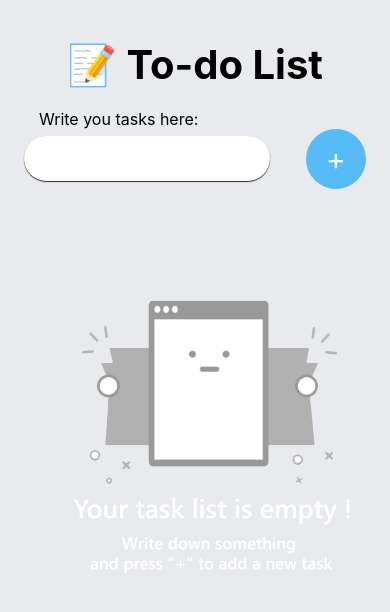
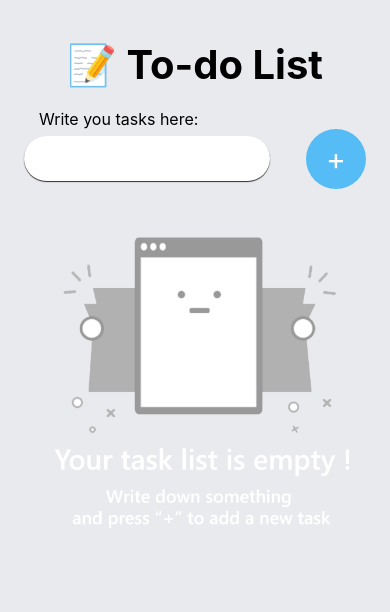
Before and after one commit to TonyQ2k3/react-todolist, a React Native app: screen / in a window 390 px wide. Shown: the top 612 px of the page. Built offline with nearby package versions, Linux system fonts and the light colour scheme.

Commit message:
Empty list image fix for iOS, Allow keyboard dismissal

```diff
--- a/components/ToDoList.jsx
+++ b/components/ToDoList.jsx
@@ -1,4 +1,4 @@
-import { StyleSheet, Text, View, TextInput, TouchableOpacity, TouchableWithoutFeedback, Keyboard, ScrollView, Image } from "react-native";
+import { StyleSheet, Text, View, TextInput, TouchableOpacity, TouchableWithoutFeedback, Keyboard, ScrollView, Image, Platform } from "react-native";
 import React, { useState } from 'react';
 import Task from './Task';
 
@@ -22,6 +22,9 @@ export default function ToDoList() {
     }
 
     return (
+        <TouchableWithoutFeedback onPress={() => {
+            Keyboard.dismiss();
+        }}>
             <View style={styles.container}>
                 <Text style={styles.sectionTitle}>📝 To-do List</Text>
                 <View style={styles.inputContainer}>
@@ -38,19 +41,23 @@ export default function ToDoList() {
                         </TouchableOpacity>
                     </View>
                 </View>
-            <ScrollView style={styles.taskDisplay}>
+
                 {
                     doList.length == 0 ?
-                    <Image source={require('../assets/emptyList.png')} style={styles.emptyList} resizeMode="contain"/>
+                    (<View>
+                        <Image source={require('../assets/emptyList.png')} style={styles.emptyList} />
+                    </View>)
                     :
-                    doList.map((item, index) => (
+                    <ScrollView style={styles.taskDisplay}>
+                        {doList.map((item, index) => (
                                 <TouchableOpacity key={index}  onPress={() => completeTask(index)}>
                                     <Task text={item} />
                                 </TouchableOpacity>
-                    ))
+                        ))}
+                    </ScrollView>
                 }
-            </ScrollView>
             </View>
+        </TouchableWithoutFeedback>
   )
 }
 
@@ -109,8 +116,7 @@ const styles = StyleSheet.create({
         padding: 10,
     },
     emptyList: {
-        width: 350,
-        position: 'relative',
-        top: -75,
+        width: Platform.OS === 'ios' ? 330 : 350,
+        height: 350,
     },
 });
```
Lines whose indentation alone changed are shown as unchanged.
